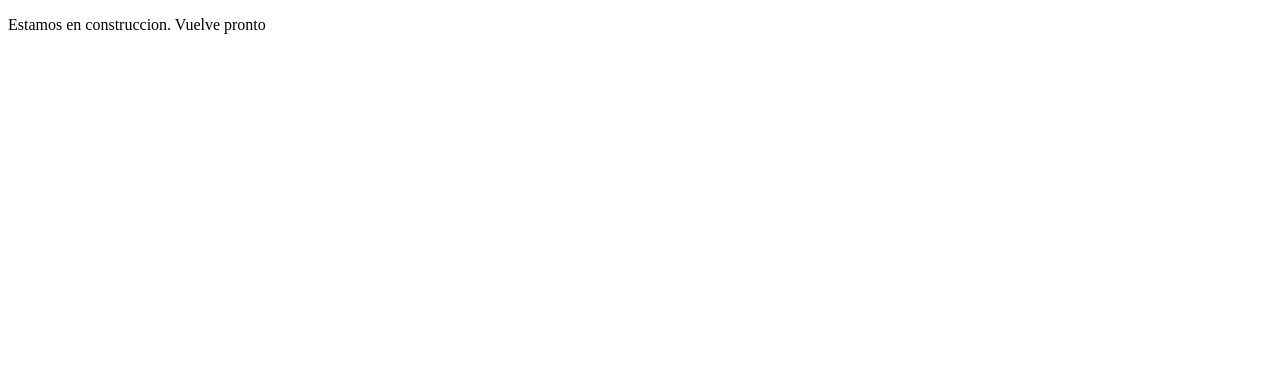
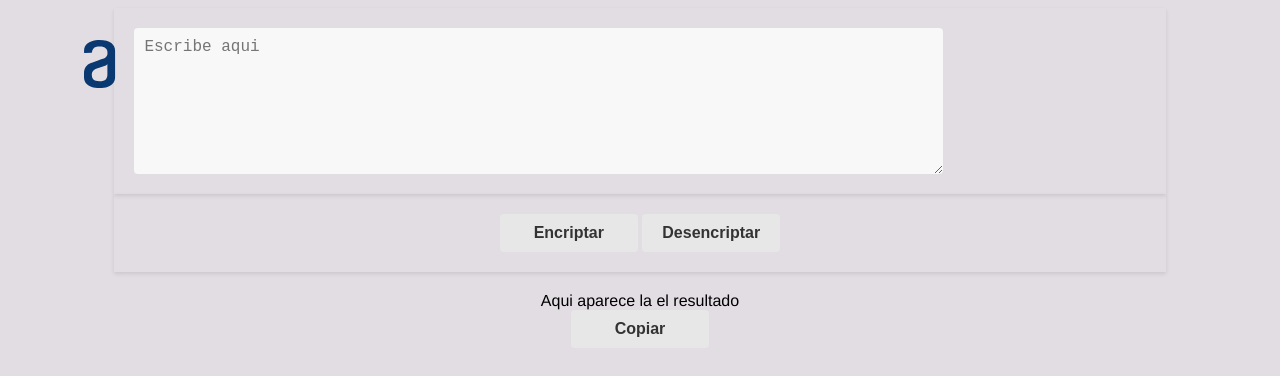
Before and after one commit to Yuzuchi/Alura-Encriptador, a plain HTML site: page index.html in a window 1280 px wide. Drawn offline with Linux system fonts and the light colour scheme.

Commit message:
Dise;amos la base de la pagina web antes de el javascript

```diff
--- a/index.html
+++ b/index.html
@@ -1,14 +1,32 @@
   <!DOCTYPE html>
   <html lang="en">
     <head>
-    <title></title>
+      <title>Encriptador alura</title>
       <meta charset="UTF-8">
       <meta name="viewport" content="width=device-width, initial-scale=1">
+      <link href="style.css" rel="stylesheet">
     </head>
     <body>
-  <script src="./script.js">
+    <script src="script.js"></script>
+      <div class="containerimg">
+       <img src="imagenes/logoa.svg" alt="logo" height="48" width="120" id="logoa">
+      </div>
+       <section>
+    <form method="post">
+          <div class="containertxt">
+      <textarea rows="7" placeholder="Escribe aqui" class="txt"></textarea>
+        </div>
 
-    </script>
-<p>Estamos en construccion. Vuelve pronto</p>
+        <div class="containerbtn">
+    <button type="button" class="btn btn-primary btn-secondary" >Encriptar</button>
+    <button type="button" class="btnd btn-primaryd btn-secondaryd" >Desencriptar</button>
+        </div>
+  </form>
+    </section>
+    <div class="containeres">
+      <div class="m1" id="res1">Aqui aparece la el resultado</div>
+      <button id="copiar" class="btnc btn-primaryc btn-secondaryc" >Copiar</button>
+    </div>
+
   </body>
 </html>
--- a/script.js
+++ b/script.js
@@ -1 +1 @@
-alert("Hola mundo")
+//alert("Hola mundo")
--- /dev/null
+++ b/style.css
@@ -0,0 +1,207 @@
+body{
+  background: #e2dce3;
+  font-size: 16px;
+  font-family: "Helvetica", "Arial", sans-serif;
+  text-align: center;
+}
+.containerimg{
+  display: flex;
+  width: 80%;
+  margin: auto;
+
+}
+img#logoa{
+display: flex;
+flex-direction: column;
+align-items: flex-start;
+padding: 0px;
+gap: 40px;
+position: absolute;
+width: 120px;
+height: 48px;
+left: 40px;
+top: 40px;
+}
+.containertxt{
+  display: flex;
+  width: 80%;
+  margin: auto;
+  padding: 20px;
+  box-shadow: 0 2px 4px rgba(0, 0, 0, 0.1);
+}
+.containertxt textarea[class="txt"] {
+  /* Estilos para el elemento input */
+  width: 80%; /* ancho del input */
+  padding: 10px; /* espacio interno del input */
+  border: none; /* sin borde */
+  border-radius: 4px; /* radio del borde */
+  font-size: 16px; /* tamaño de la fuente */
+  color: #333333; /* color del texto */
+  background-color: #f8f8f8; /* color de fondo del input */
+  box-sizing: border-box; /* incluye el espacio interno y el borde en el ancho del input */
+  justify-content: center;
+  align-items: center;
+}
+.containertxt textarea[class="txt"]:focus {
+  /* Estilos para cuando el input tiene el foco */
+  outline: none; /* sin borde */
+  box-shadow: 0 0 0 3px rgba(66, 153, 225, 0.5); /* sombra azul alrededor del input */
+}
+.containerbtn {
+  /* Estilos para el contenedor */
+  width: 80%;
+  margin: 0 auto;
+  padding: 20px;
+  box-shadow: 0 2px 4px rgba(0, 0, 0, 0.1);
+}
+.btn {
+  /* Estilos comunes para todos los botones */
+  display: inline-block;
+  padding: 10px 20px;
+  font-size: 16px;
+  width: 138px;
+  height: 38px;
+  font-weight: bold;
+  border: none;
+  border-radius: 4px;
+  cursor: pointer;
+  text-align: center;
+}
+
+.btn-primary {
+  /* Estilos para el botón principal */
+  background-color: #4caf50;
+  color: #ffffff;
+}
+
+.btn-secondary {
+  /* Estilos para el botón secundario */
+  background-color: #e7e7e7;
+  color: #333333;
+}
+
+.btn:hover {
+  /* Estilos para cuando el cursor está encima del botón */
+  opacity: 0.8;
+}
+
+.btn:active {
+  /* Estilos para cuando el botón está siendo presionado */
+  transform: translateY(2px);
+  box-shadow: 0 2px 4px rgba(0, 0, 0, 0.1);
+}
+
+.btn:focus {
+  /* Estilos para cuando el botón tiene el foco */
+  outline: none;
+  box-shadow: 0 0 0 3px rgba(66, 153, 225, 0.5);
+}
+
+.btn:disabled {
+  /* Estilos para cuando el botón está deshabilitado */
+  cursor: not-allowed;
+  opacity: 0.5;
+}
+.btnd {
+  /* Estilos comunes para todos los botones */
+  display: inline-block;
+  padding: 10px 20px;
+  height: 38px;
+  width: 138px;
+  font-size: 16px;
+  font-weight: bold;
+  border: none;
+  border-radius: 4px;
+  cursor: pointer;
+  text-align: center;
+}
+
+.btn-primaryd {
+  /* Estilos para el botón principal */
+  background-color: #4caf50;
+  color: #ffffff;
+}
+
+.btn-secondaryd {
+  /* Estilos para el botón secundario */
+  background-color: #e7e7e7;
+  color: #333333;
+}
+
+.btnd:hover {
+  /* Estilos para cuando el cursor está encima del botón */
+  opacity: 0.8;
+}
+
+.btnd:active {
+  /* Estilos para cuando el botón está siendo presionado */
+  transform: translateY(2px);
+  box-shadow: 0 2px 4px rgba(0, 0, 0, 0.1);
+}
+
+.btnd:focus {
+  /* Estilos para cuando el botón tiene el foco */
+  outline: none;
+  box-shadow: 0 0 0 3px rgba(66, 153, 225, 0.5);
+}
+
+.btnd:disabled {
+  /* Estilos para cuando el botón está deshabilitado */
+  cursor: not-allowed;
+  opacity: 0.5;
+}
+.containeres{
+
+  width: 80%;
+  margin: auto;
+  padding: 20px;
+
+}
+.btnc {
+  /* Estilos comunes para todos los botones */
+  display: inline-block;
+  padding: 10px 20px;
+  font-size: 16px;
+  width: 138px;
+  height: 38px;
+  font-weight: bold;
+  border: none;
+  border-radius: 4px;
+  cursor: pointer;
+  text-align: center;
+}
+
+.btn-primaryc {
+  /* Estilos para el botón principal */
+  background-color: #4caf50;
+  color: #ffffff;
+}
+
+.btn-secondaryc {
+  /* Estilos para el botón secundario */
+  background-color: #e7e7e7;
+  color: #333333;
+}
+
+.btnc:hover {
+  /* Estilos para cuando el cursor está encima del botón */
+  opacity: 0.8;
+}
+
+.btnc:active {
+  /* Estilos para cuando el botón está siendo presionado */
+  transform: translateY(2px);
+  box-shadow: 0 2px 4px rgba(0, 0, 0, 0.1);
+}
+
+.btnc:focus {
+  /* Estilos para cuando el botón tiene el foco */
+  outline: none;
+  box-shadow: 0 0 0 3px rgba(66, 153, 225, 0.5);
+}
+
+.btnc:disabled {
+  /* Estilos para cuando el botón está deshabilitado */
+  cursor: not-allowed;
+  opacity: 0.5;
+}
```
Also changed, not shown: imagenes/Muñeco.svg (added), imagenes/logoa.svg (added). Lines whose indentation alone changed are shown as unchanged.
